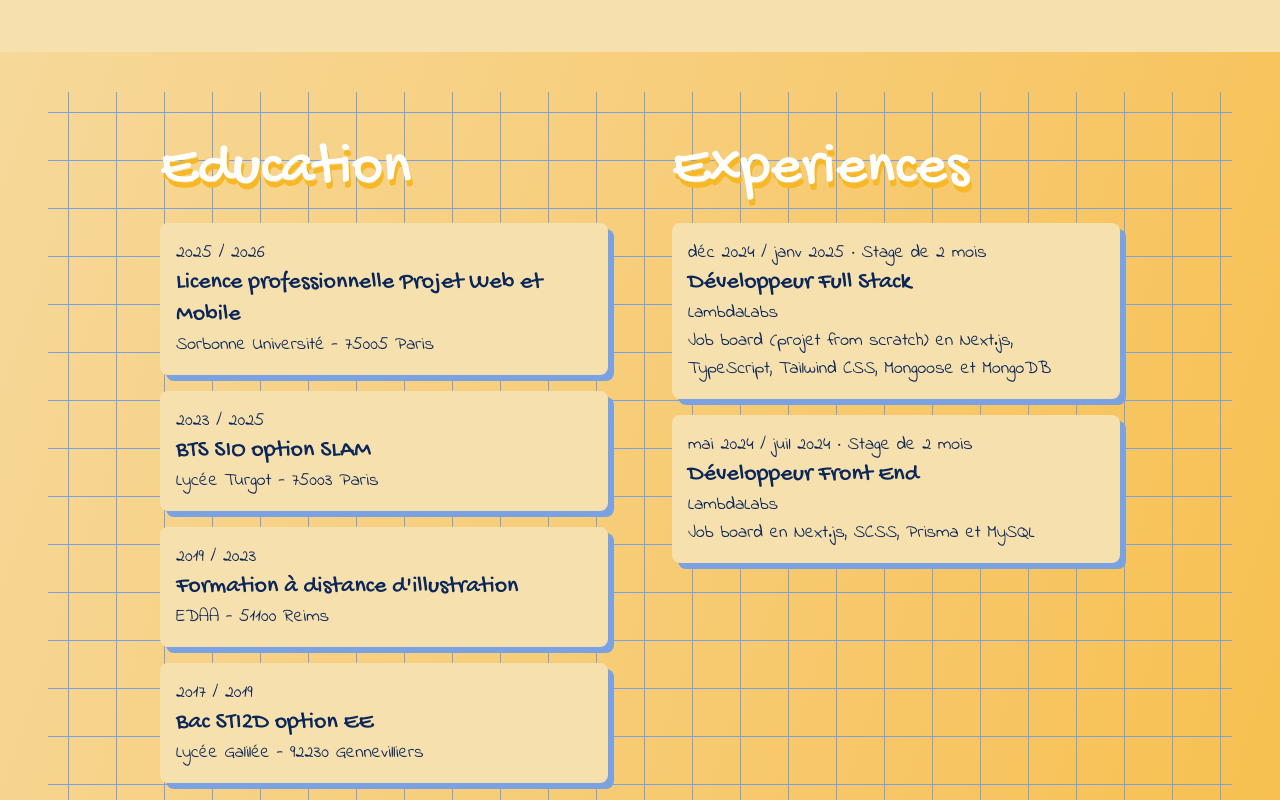
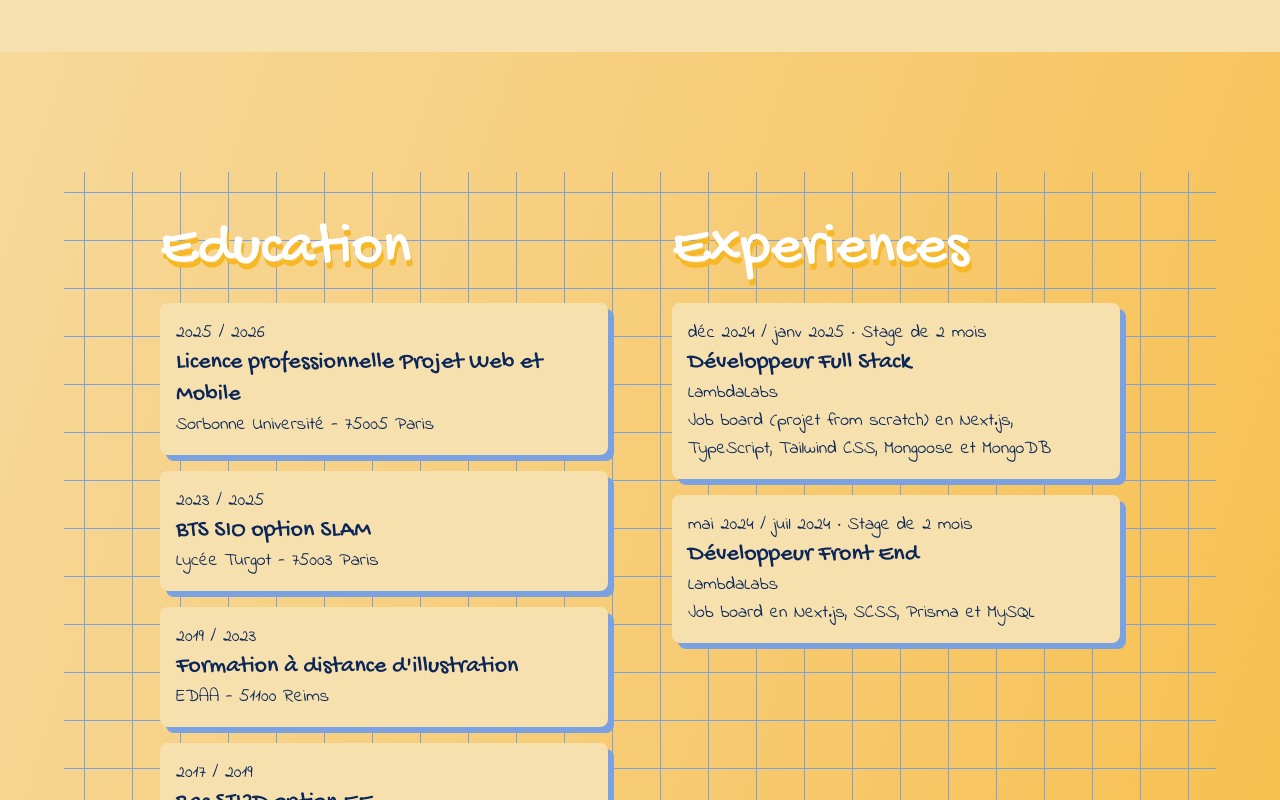
Before and after one commit to BougadoGaboudo/william-phung-portfolio, a Next.js app: page / in a window 1280 px wide. Shown: the part 1500-2300 px from the top of the page. Built offline with nearby package versions, Linux system fonts and the light colour scheme.

Commit message:
feat(exp & edu): update component + add types

```diff
--- a/app/globals.css
+++ b/app/globals.css
@@ -6,7 +6,7 @@
   --light-yellow: #f6e0ae;
   --blue: #0b2658;
   --light-blue: #7aa1e2;
-  --text-huge: 15rem;
+  --text-huge: clamp(5rem, 2.6923rem + 10.2564vw, 15rem);
 }
 
 @theme inline {
@@ -49,9 +49,15 @@ h6 {
   position: absolute;
   top: -2.5rem;
   bottom: -2.5rem;
-  left: -5rem;
-  right: -5rem;
+  inset-inline: 0;
   z-index: 0;
+}
+
+@media (min-width: 1199px) {
+  .bg-paper-grid {
+    left: -5rem;
+    right: -5rem;
+  }
 }
 
 @keyframes firework {
--- a/components/TabsEduExp.tsx
+++ b/components/TabsEduExp.tsx
@@ -6,7 +6,7 @@ export default function TabsExpEdu() {
   return (
     <>
       <Wrapper>
-        <div className="relative flex justify-center gap-16 flex-col md:flex-row my-20">
+        <div className="relative flex justify-center gap-16 flex-col md:flex-row my-40 px-4 md:px-0">
           <div className="bg-paper-grid" />
           <Education />
           <Experiences />
--- a/components/Wrapper.tsx
+++ b/components/Wrapper.tsx
@@ -1,3 +1,3 @@
 export default function Wrapper({ children }: { children: React.ReactNode }) {
-  return <section className="max-w-5xl mx-auto">{children}</section>;
+  return <section className="max-w-5xl mx-auto px-4">{children}</section>;
 }
--- a/lib/educations.tsx
+++ b/lib/educations.ts
@@ -1,4 +1,10 @@
-export const educations = [
+type Education = {
+  name: string;
+  date: string;
+  location: string;
+}
+
+export const educations: Education[] = [
   {
     name: "Licence professionnelle Projet Web et Mobile",
     date: "2025 / 2026",
--- a/lib/experiences.tsx
+++ b/lib/experiences.ts
@@ -1,4 +1,11 @@
-export const experiences = [
+type Experience = {
+  name: string;
+  date: string;
+  company: string;
+  description: string;
+}
+
+export const experiences: Experience[] = [
   {
     name: "Développeur Full Stack",
     date: "déc 2024 / janv 2025 · Stage de 2 mois",
--- a/package.json
+++ b/package.json
@@ -9,9 +9,12 @@
   },
   "dependencies": {
     "@radix-ui/react-accordion": "^1.2.12",
+    "@radix-ui/react-collapsible": "^1.1.12",
+    "@radix-ui/react-slot": "^1.2.3",
     "@radix-ui/react-tabs": "^1.1.13",
     "class-variance-authority": "^0.7.1",
     "clsx": "^2.1.1",
+    "embla-carousel-react": "^8.6.0",
     "framer-motion": "^12.23.12",
     "lucide-react": "^0.542.0",
     "next": "15.5.2",
```
Also changed, not shown: 1 other file (tests, documents, lock files or other folders).
